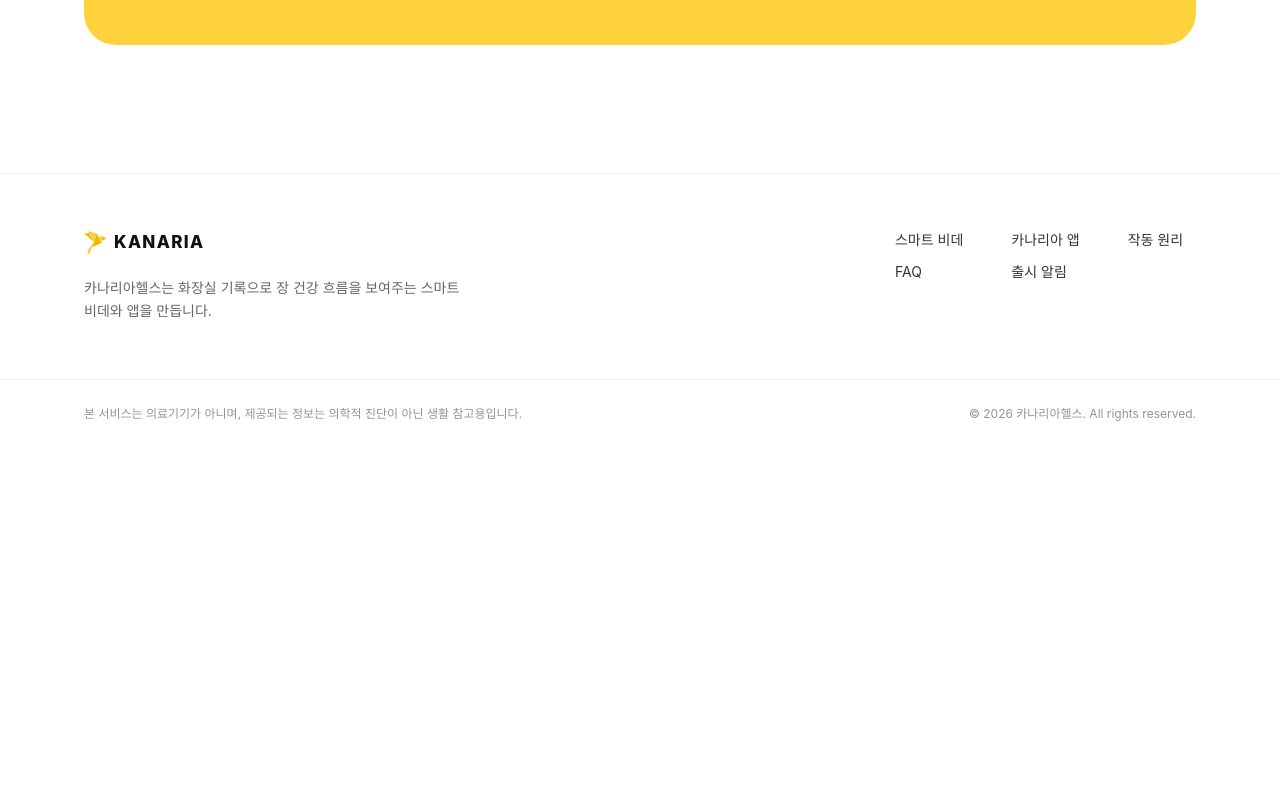
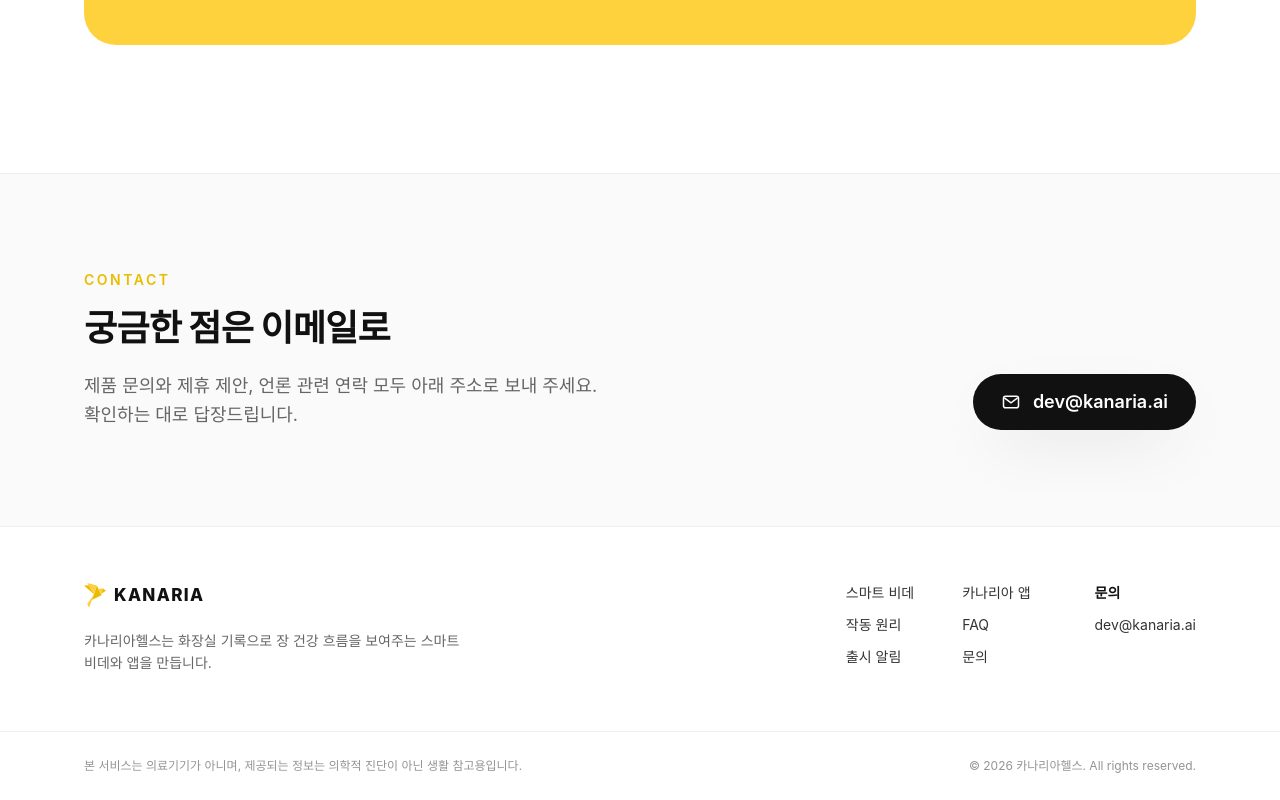
Before and after one commit to kanaria-ai/kanaria_landing, a Next.js app: page / in a window 1280 px wide. Shown: the part 10172-10972 px from the top of the page. Before the commit the page ends 10619 px from the top, so only its background shows below. Built offline with nearby package versions, Linux system fonts and the light colour scheme; a web font is replaced by a local one.

Commit message:
Add contact section and email to footer and FAQ
Contact email dev@kanaria.ai appears in a new bottom section, the footer,
and the FAQ lead (the app's inquiry menu does not exist before launch).

Co-Authored-By: Claude Fable 5.1 <noreply@anthropic.com>

```diff
--- a/src/app/page.tsx
+++ b/src/app/page.tsx
@@ -8,6 +8,7 @@ import HowItWorks from "@/components/HowItWorks";
 import Trust from "@/components/Trust";
 import Faq from "@/components/Faq";
 import Cta from "@/components/Cta";
+import Contact from "@/components/Contact";
 import Footer from "@/components/Footer";
 
 export default function Home() {
@@ -24,6 +25,7 @@ export default function Home() {
         <Trust />
         <Faq />
         <Cta />
+        <Contact />
       </main>
       <Footer />
     </>
--- /dev/null
+++ b/src/components/Contact.tsx
@@ -0,0 +1,36 @@
+import Reveal from "./Reveal";
+
+const EMAIL = "dev@kanaria.ai";
+
+export default function Contact() {
+  return (
+    <section id="contact" className="scroll-mt-20 border-t border-line bg-surface">
+      <div className="mx-auto max-w-6xl px-5 py-20 md:py-24">
+        <Reveal>
+          <div className="flex flex-col gap-8 md:flex-row md:items-end md:justify-between">
+            <div className="max-w-xl">
+              <p className="text-sm font-semibold uppercase tracking-[0.18em] text-brand-deep">Contact</p>
+              <h2 className="mt-4 text-3xl font-extrabold leading-tight tracking-[-0.02em] md:text-4xl">
+                궁금한 점은 이메일로
+              </h2>
+              <p className="mt-5 text-lg leading-relaxed text-muted">
+                제품 문의와 제휴 제안, 언론 관련 연락 모두 아래 주소로 보내 주세요. 확인하는 대로
+                답장드립니다.
+              </p>
+            </div>
+            <a
+              href={`mailto:${EMAIL}`}
+              className="inline-flex h-14 items-center gap-3 self-start rounded-pill bg-ink px-7 text-lg font-semibold text-white shadow-float transition-transform hover:-translate-y-0.5 md:self-auto"
+            >
+              <svg aria-hidden viewBox="0 0 24 24" className="h-5 w-5" fill="none" stroke="currentColor" strokeWidth="1.8">
+                <rect x="3" y="5" width="18" height="14" rx="2.5" />
+                <path d="m4 7 8 6 8-6" />
+              </svg>
+              {EMAIL}
+            </a>
+          </div>
+        </Reveal>
+      </div>
+    </section>
+  );
+}
--- a/src/components/Faq.tsx
+++ b/src/components/Faq.tsx
@@ -39,7 +39,7 @@ export default function Faq() {
             질문
           </h2>
           <p className="mt-6 text-lg leading-relaxed text-muted">
-            더 궁금한 점은 앱의 문의하기 메뉴로 보내주세요.
+            더 궁금한 점은 <a href="mailto:dev@kanaria.ai" className="font-semibold text-ink underline-offset-4 hover:underline">dev@kanaria.ai</a>로 보내 주세요.
           </p>
         </Reveal>
         <Reveal delay={100}>
--- a/src/components/Footer.tsx
+++ b/src/components/Footer.tsx
@@ -11,13 +11,22 @@ export default function Footer() {
             만듭니다.
           </p>
         </div>
-        <nav aria-label="바닥글 메뉴" className="grid grid-cols-2 gap-x-12 gap-y-3 text-sm md:grid-cols-3">
+        <div className="flex flex-col gap-10 sm:flex-row sm:gap-16">
+          <nav aria-label="바닥글 메뉴" className="grid grid-cols-2 gap-x-12 gap-y-3 text-sm">
             <a href="#bidet" className="text-ink-2 hover:text-ink">스마트 비데</a>
             <a href="#app" className="text-ink-2 hover:text-ink">카나리아 앱</a>
             <a href="#how" className="text-ink-2 hover:text-ink">작동 원리</a>
             <a href="#faq" className="text-ink-2 hover:text-ink">FAQ</a>
             <a href="#download" className="text-ink-2 hover:text-ink">출시 알림</a>
+            <a href="#contact" className="text-ink-2 hover:text-ink">문의</a>
           </nav>
+          <div className="text-sm">
+            <p className="font-semibold text-ink">문의</p>
+            <a href="mailto:dev@kanaria.ai" className="mt-3 block text-ink-2 hover:text-ink">
+              dev@kanaria.ai
+            </a>
+          </div>
+        </div>
       </div>
       <div className="border-t border-line">
         <div className="mx-auto flex max-w-6xl flex-col gap-3 px-5 py-6 text-xs leading-relaxed text-muted-2 md:flex-row md:items-center md:justify-between">
```
Lines whose indentation alone changed are shown as unchanged.
